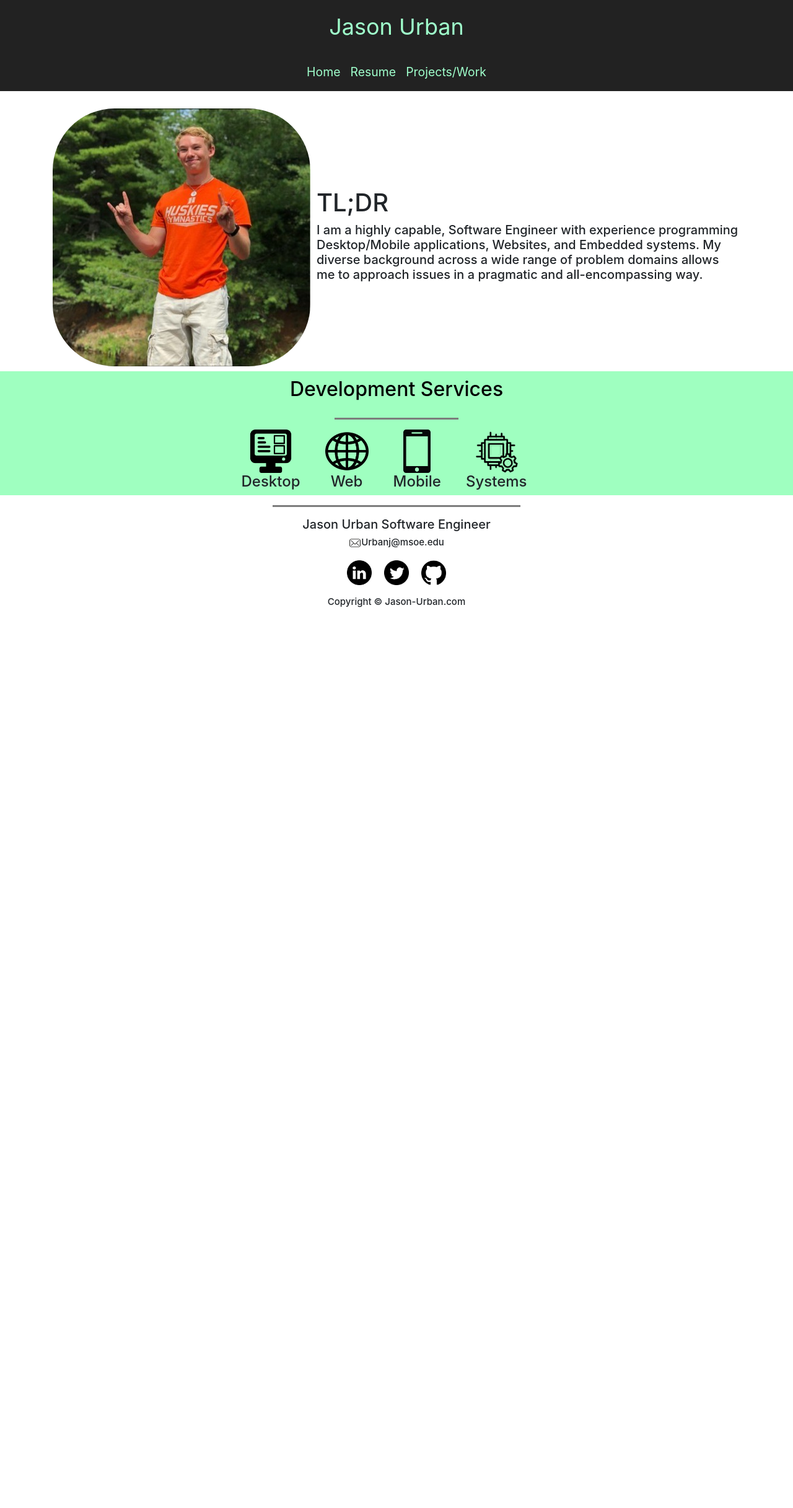
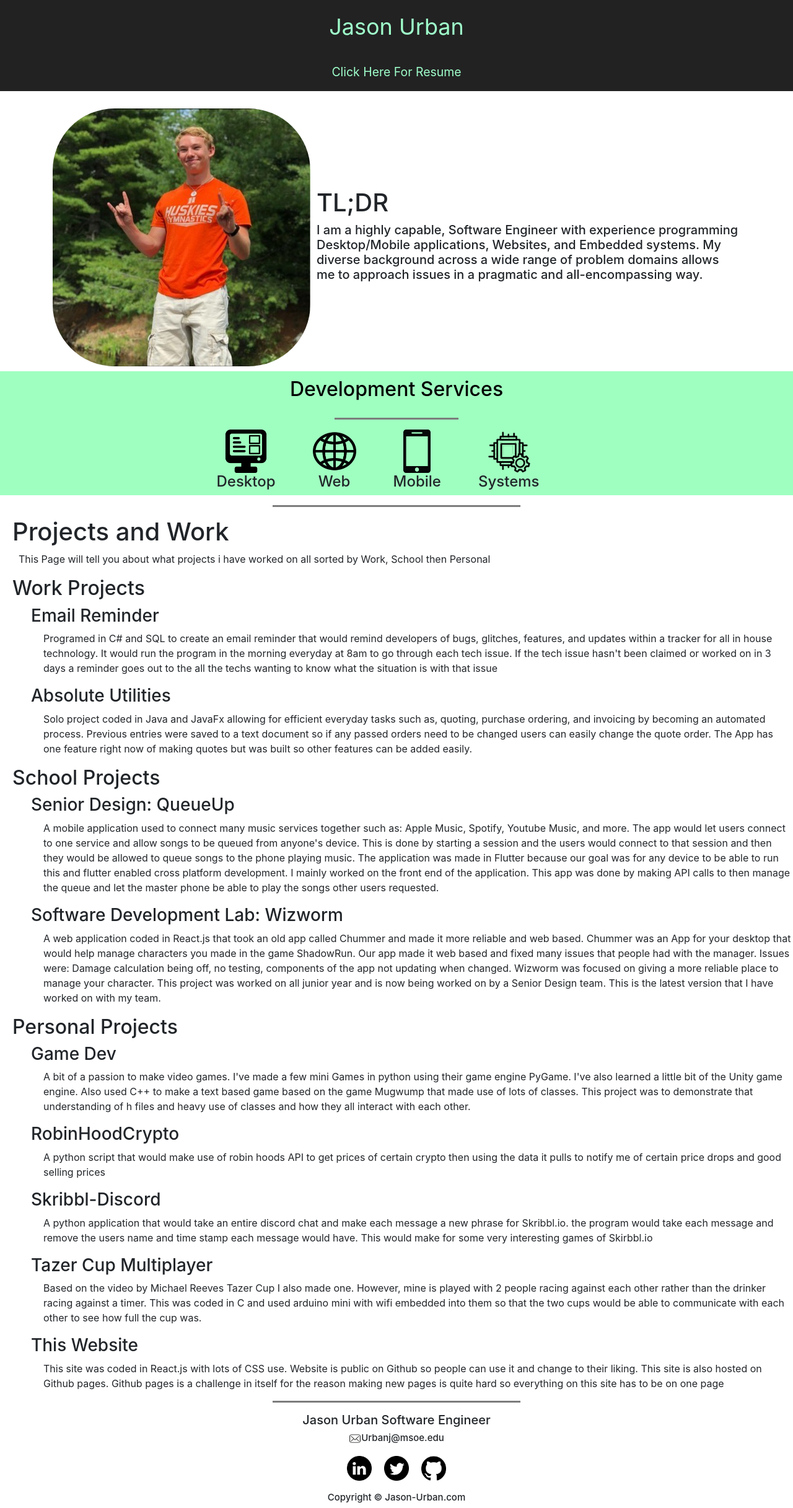
Before and after one commit to JasonAbsolute/Personal-Website, a React (Create React App) app: page / in a window 1280 px wide. Shown: the whole page at 62% size. Before the commit the page ends 988 px from the top, so only its background shows below. Built offline with nearby package versions, Linux system fonts and the light colour scheme.

Commit message:
moved all to one page

```diff
--- a/src/App.js
+++ b/src/App.js
@@ -36,6 +36,8 @@ export default class App extends React.Component {
                     </Switch>
                 </Router>
                 <this.ColoredLine color="grey" />
+                <ProjectsAndWork/>
+                <this.ColoredLine color="grey" />
                 <Footer/>
             </React.Fragment>
         );
--- a/src/CSS/TypesOfWork.css
+++ b/src/CSS/TypesOfWork.css
@@ -10,8 +10,8 @@ h1.background {
 }
 
 h1.paddingservice{
-    padding-left: 20px;
-    padding-right: 20px;
+    padding-left: 30px;
+    padding-right: 30px;
 
 }
 
--- a/src/Components/NavigationBar.js
+++ b/src/Components/NavigationBar.js
@@ -30,9 +30,7 @@ export const NavigationBar = () => (
             <Navbar.Toggle aria-controls="basic-navbar-nav"/>
             <Navbar.Collapse id="basic-navbar-nav">
                 <Nav className="m-auto">
-                    <Nav.Item><Nav.Link href="/">Home</Nav.Link></Nav.Item>
-                    <Nav.Item><Nav.Link href={PDF}>Resume</Nav.Link></Nav.Item>
-                    <Nav.Item><Nav.Link href="/Projects&Work">Projects/Work</Nav.Link></Nav.Item>
+                    <Nav.Item><Nav.Link href={PDF}>Click Here For Resume</Nav.Link></Nav.Item>
                 </Nav>
             </Navbar.Collapse>
         </Navbar>
--- a/src/Components/ProjectsAndWork.js
+++ b/src/Components/ProjectsAndWork.js
@@ -57,8 +57,10 @@ class ProjectsAndWork extends React.Component {
                 </p>
                 <h3 className="workTitle">This Website</h3>
                 <p className="bio">
-                   This site was coded in React.js with lots of CSS use. Website is public on Github so people can use it and change to
-                    their liking. This site is also hosted on Github pages.
+                    This site was coded in React.js with lots of CSS use. Website is public on Github so people can use it and change to
+                    their liking. This site is also hosted on Github pages. Github pages is a challenge in itself for the
+                    reason making new pages is quite hard so everything on this site has to be on one page
+
                 </p>
 
             </div>
```
Also changed, not shown: src/Components/WorkType2.js (added, +18 -0 lines), src/CSS/app.css (added), 1 other file (tests, documents, lock files or other folders).
